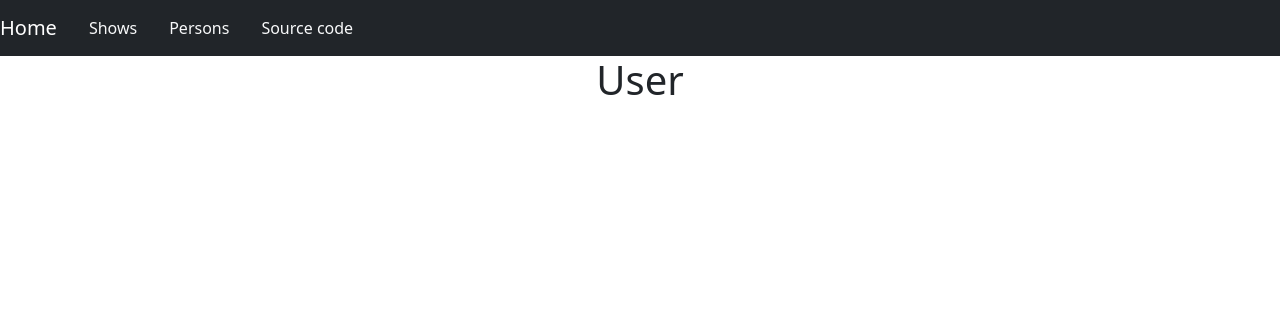
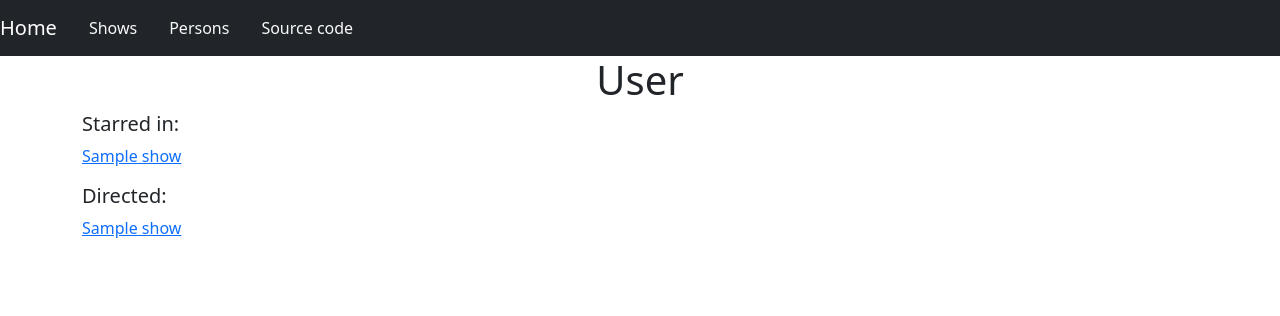
Before and after one commit to Marik28/wooppay-test, a Flask app: template src/app/templates/persons/detail.html in a window 1280 px wide. Shown: the top 316 px of the page. Run offline with Flask 2, Linux system fonts and the light colour scheme; the template is opened without the code that fills it: most values are stand-ins (such as "Sample title", 1, 10 or a date in 2020); parts of the project's set-up code (start-up, migrations or seed data) failed here and were passed over; some libraries are stand-ins or nearby versions.

Commit message:
change template

```diff
--- a/src/app/templates/persons/detail.html
+++ b/src/app/templates/persons/detail.html
@@ -1,4 +1,6 @@
 {% extends 'base.html' %}
+
+{% from 'macros.html' import render_person_shows %}
 
 {% block title %}
 {{ person.fullname }}
@@ -7,24 +9,14 @@
 {% block content %}
 <div class="container">
     <h1 class="text-center">{{ person.fullname }}</h1>
-{#
     {% if person.starred_in %}
-    <h5>Starred in:</h5>
-    {% for show in person.starred_in %}
-    <p>
-        <a href="#">{{ show.title }}</a>
-    </p>
-    {% endfor %}
+        <h5>Starred in:</h5>
+        {{ render_person_shows(person.starred_in) }}
     {% endif %}
 
-        {% if person.directed %}
-    <h5>Directed:</h5>
-    {% for show in person.directed %}
-    <p>
-        <a href="#">{{ show.title }}</a>
-    </p>
-    {% endfor %}
+    {% if person.directed %}
+        <h5>Directed:</h5>
+        {{ render_person_shows(person.directed) }}
     {% endif %}
-    #}
 </div>
 {% endblock %}
```
